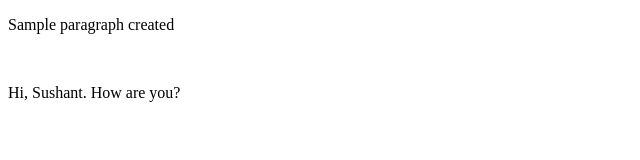
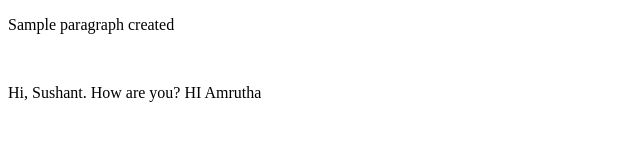
Before and after one commit to SushantRatnam/HTML5WebApp, a plain HTML site: page index.html in a window 1280 px wide. Shown: the full height of the page, 0-640 px from the left. Drawn offline with Linux system fonts and the light colour scheme.

Commit message:
Hi Amrutha

```diff
--- a/index.html
+++ b/index.html
@@ -14,6 +14,7 @@
     </br>
     <p>
         Hi, Sushant. How are you?
+        HI Amrutha
     </p>
 </body>
 
```
